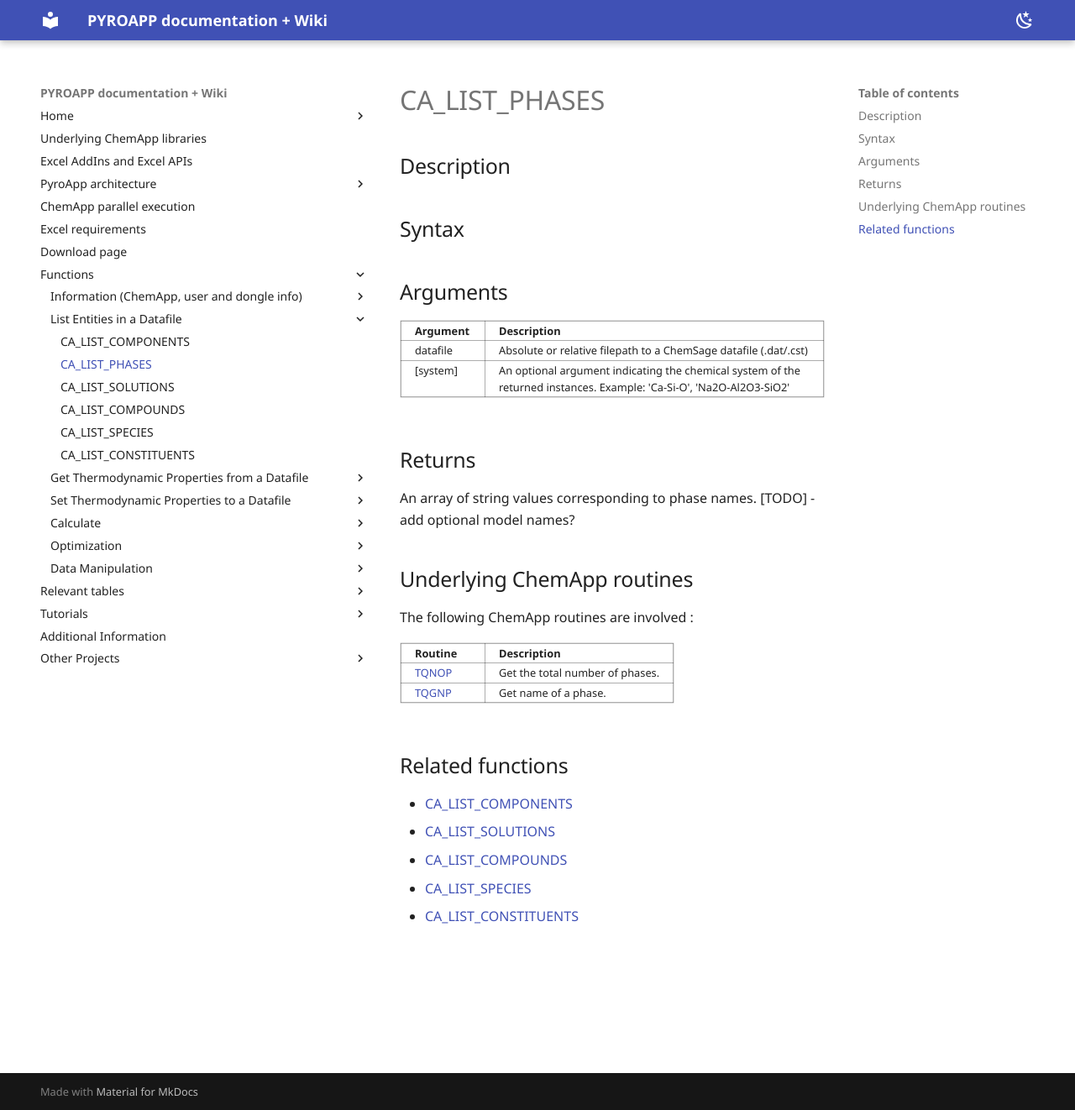
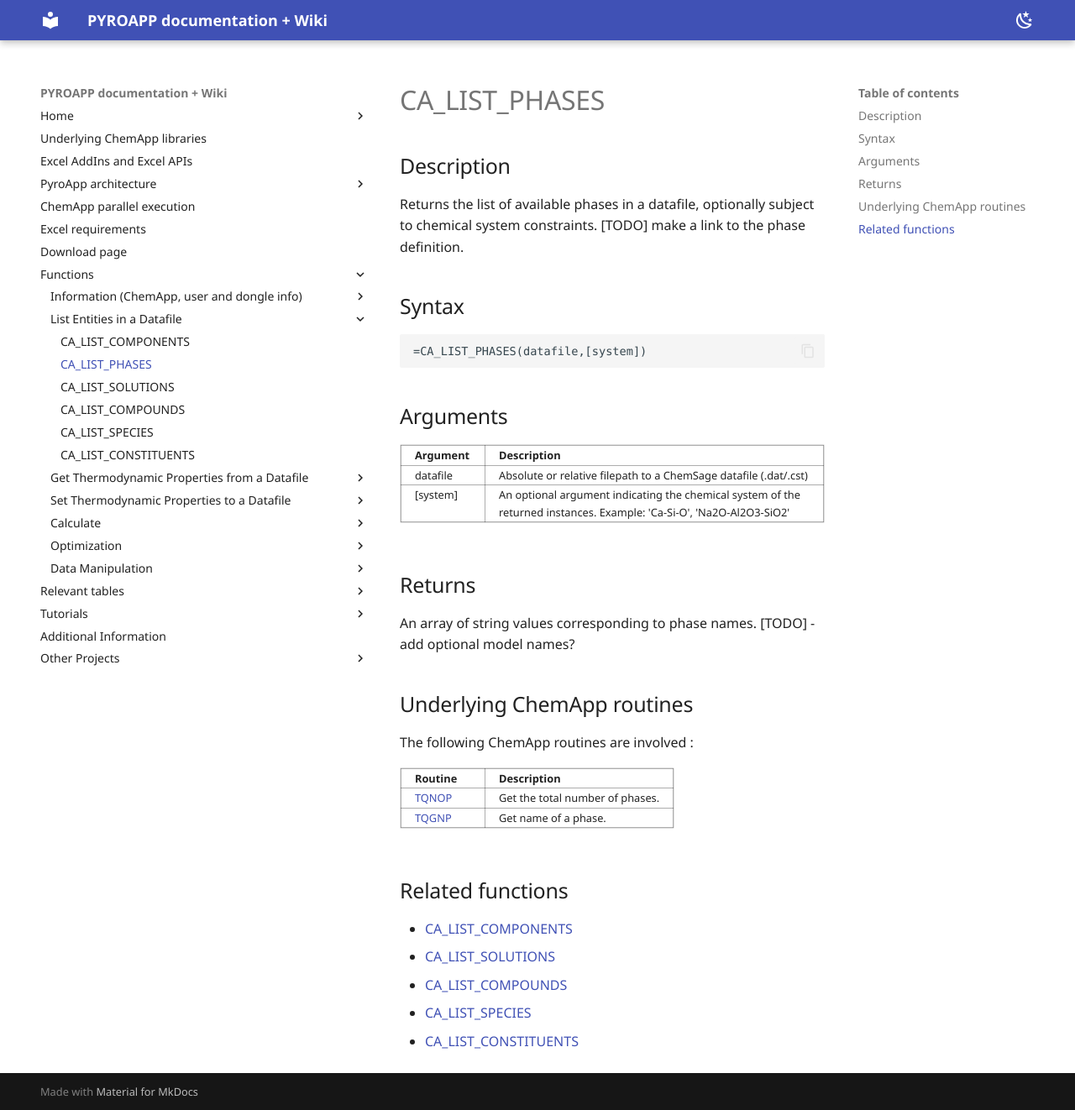
Before and after one commit to evnekdev/pyroapp-docs, an MkDocs documentation site: the page built from docs/functions/ca_list_phases.md, in a window 1280 px wide and 1322 px high. Shown: the whole window at 84% size. Built offline with MkDocs 1.6.1 and Material for MkDocs 9.7.7, drawn with Linux system fonts in a browser that asks for light colours; some web fonts are replaced.

Commit message:
Update ca_list_phases.md

````diff
--- a/docs/functions/ca_list_phases.md
+++ b/docs/functions/ca_list_phases.md
@@ -2,7 +2,13 @@
 
 ## Description
 
+Returns the list of available phases in a datafile, optionally subject to chemical system constraints. [TODO] make a link to the phase definition.
+
 ## Syntax
+
+```excel
+=CA_LIST_PHASES(datafile,[system])
+```
 
 ## Arguments
 
````
